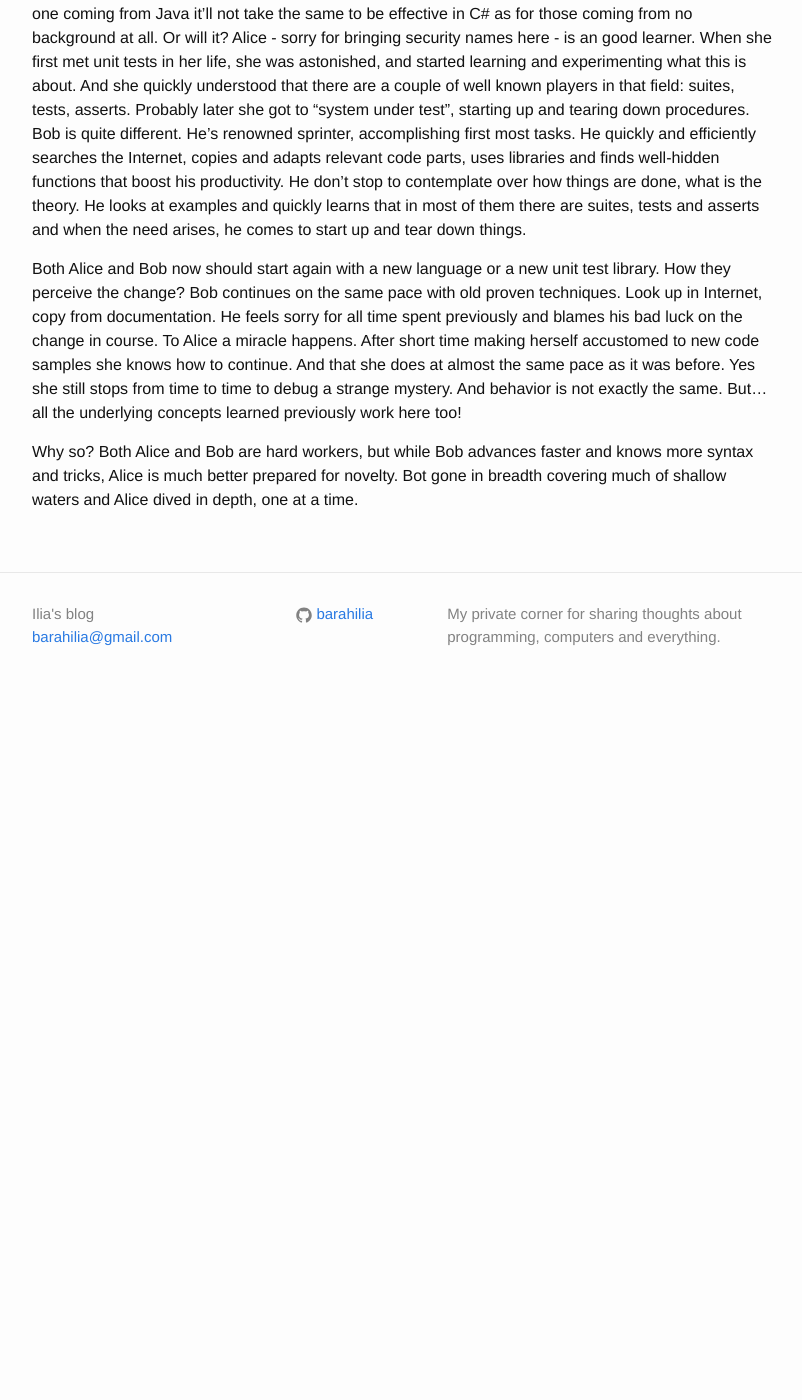
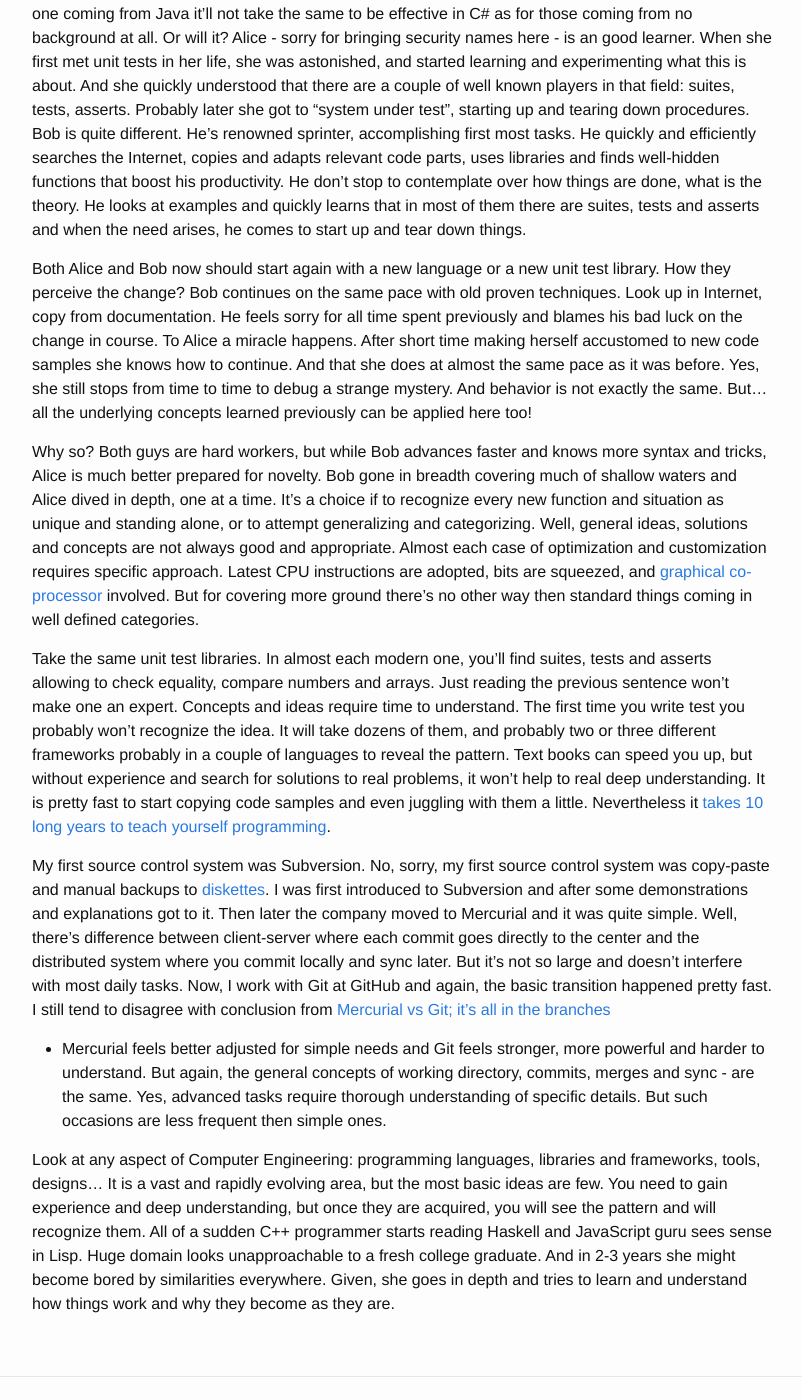
Before and after one commit to barahilia/blog, a Jekyll site: the page built from _posts/2014-12-13-developaralysis-treatment.markdown, in a window 1280 px wide and 1400 px high, scrolled down 1284 px. Shown: the whole window, without its empty margins (238-1040 px from the left). Built offline with Jekyll 4.4.1, drawn with Linux system fonts in a browser that asks for light colours; before the commit the page ends 1992 px from its top, so only the background shows below that.

Commit message:
How going in depth changes things

```diff
--- a/_posts/2014-12-13-developaralysis-treatment.markdown
+++ b/_posts/2014-12-13-developaralysis-treatment.markdown
@@ -82,11 +82,57 @@ proven techniques. Look up in Internet, copy from documentation. He feels sorry
 for all time spent previously and blames his bad luck on the change in course.
 To Alice a miracle happens. After short time making herself accustomed to new
 code samples she knows how to continue. And that she does at almost the same
-pace as it was before. Yes she still stops from time to time to debug a strange
+pace as it was before. Yes, she still stops from time to time to debug a strange
 mystery. And behavior is not exactly the same. But... all the underlying
-concepts learned previously work here too!
+concepts learned previously can be applied here too!
 
-Why so? Both Alice and Bob are hard workers, but while Bob advances faster and
-knows more syntax and tricks, Alice is much better prepared for novelty. Bot
-gone in breadth covering much of shallow waters and Alice dived in depth, one
-at a time.
+Why so? Both guys are hard workers, but while Bob advances faster and knows more
+syntax and tricks, Alice is much better prepared for novelty. Bob gone in
+breadth covering much of shallow waters and Alice dived in depth, one at a time.
+It's a choice if to recognize every new function and situation as unique and
+standing alone, or to attempt generalizing and categorizing. Well, general
+ideas, solutions and concepts are not always good and appropriate. Almost each
+case of optimization and customization requires specific approach. Latest CPU
+instructions are adopted, bits are squeezed, and
+[graphical co-processor](http://en.wikipedia.org/wiki/General-purpose_computing_on_graphics_processing_units)
+involved. But for covering more ground there's no other way then standard things
+coming in well defined categories.
+
+Take the same unit test libraries. In almost each modern one, you'll find
+suites, tests and asserts allowing to check equality, compare numbers and
+arrays. Just reading the previous sentence won't make one an expert. Concepts
+and ideas require time to understand. The first time you write test you
+probably won't recognize the idea. It will take dozens of them, and probably
+two or three different frameworks probably in a couple of languages to reveal
+the pattern. Text books can speed you up, but without experience and search for
+solutions to real problems, it won't help to real deep understanding. It is
+pretty fast to start copying code samples and even juggling with them a little.
+Nevertheless it
+[takes 10 long years to teach yourself programming](http://norvig.com/21-days.html).
+
+My first source control system was Subversion. No, sorry, my first source
+control system was copy-paste and manual backups to
+[diskettes](http://en.wikipedia.org/wiki/Floppy_disk). I was first introduced to
+Subversion and after some demonstrations and explanations got to it. Then later
+the company moved to Mercurial and it was quite simple. Well, there's difference
+between client-server where each commit goes directly to the center and the
+distributed system where you commit locally and sync later. But it's not so
+large and doesn't interfere with most daily tasks. Now, I work with Git at
+GitHub and again, the basic transition happened pretty fast. I still tend to
+disagree with conclusion from
+[Mercurial vs Git; it’s all in the branches](https://felipec.wordpress.com/2011/01/16/mercurial-vs-git-its-all-in-the-branches/)
+- Mercurial feels better adjusted for simple needs and Git feels stronger, more
+powerful and harder to understand. But again, the general concepts of
+working directory, commits, merges and sync - are the same. Yes, advanced tasks
+require thorough understanding of specific details. But such occasions are less
+frequent then simple ones.
+
+Look at any aspect of Computer Engineering: programming languages, libraries and
+frameworks, tools, designs... It is a vast and rapidly evolving area, but the
+most basic ideas are few. You need to gain experience and deep understanding,
+but once they are acquired, you will see the pattern and will recognize them.
+All of a sudden C++ programmer starts reading Haskell and JavaScript guru sees
+sense in Lisp. Huge domain looks unapproachable to a fresh college graduate. And
+in 2-3 years she might become bored by similarities everywhere. Given, she goes
+in depth and tries to learn and understand how things work and why they become
+as they are.
```
